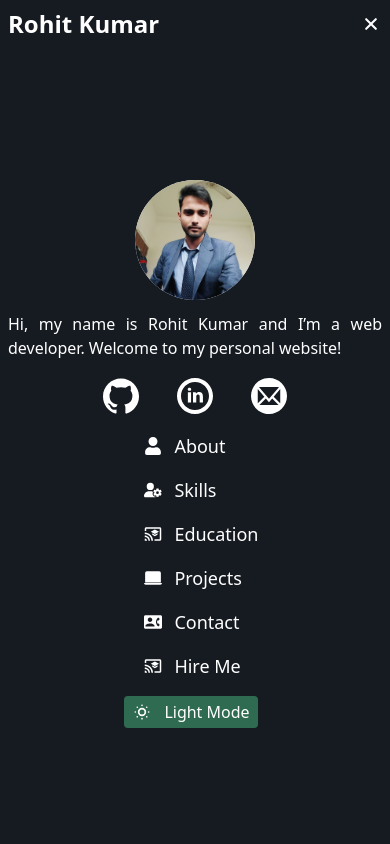
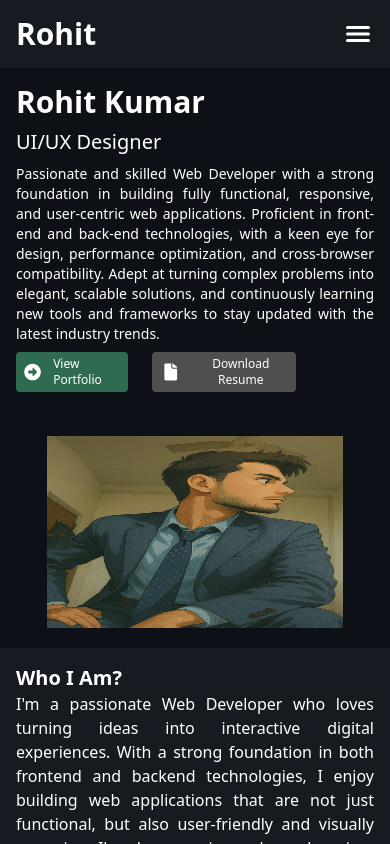
Before and after one commit to RohitKumar495-hub/portfolio, a React (Vite) app in the folder client/: page / in a window 390 px wide. Both pictures are taken after a click on the button 358 px from the left and 34 px from the top of the page. Shown: the top 844 px of the page. Built offline with nearby package versions, Linux system fonts and the light colour scheme.

Commit message:
Error fixed

```diff
--- a/client/src/components/Header.jsx
+++ b/client/src/components/Header.jsx
@@ -37,7 +37,13 @@
 
                 <p className='text-justify text-sm'>Passionate and skilled Web Developer with a strong foundation in building fully functional, responsive, and user-centric web applications. Proficient in front-end and back-end technologies, with a keen eye for design, performance optimization, and cross-browser compatibility. Adept at turning complex problems into elegant, scalable solutions, and continuously learning new tools and frameworks to stay updated with the latest industry trends.</p>
                 <div className='flex gap-6'>
-                    <Link className={`flex items-center md:w-42 w-28 text-xs md:text-base px-2 py-1 cursor-pointer rounded gap-3 ${darkMode ? 'hover:bg-[#264D3F] bg-[#2F6B50]' : 'hover:bg-[#2F6B50] bg-[#54B689]'} text-white`}>
+                    <Link
+                        to='project'
+                        spy={true}
+                        smooth={true}
+                        offset={-70}
+                        duration={500}
+                        className={`flex items-center md:w-42 w-28 text-xs md:text-base px-2 py-1 cursor-pointer rounded gap-3 ${darkMode ? 'hover:bg-[#264D3F] bg-[#2F6B50]' : 'hover:bg-[#2F6B50] bg-[#54B689]'} text-white`}>
                         <FaArrowAltCircleRight size={20}/>
                         View Portfolio
                     </Link>
--- a/client/src/components/MobileNavBar.jsx
+++ b/client/src/components/MobileNavBar.jsx
@@ -6,7 +6,7 @@
 
 const MobileNavBar = ({close , darkMode , setDarkMode}) => {
   return (
-        <div className={`${darkMode ? 'bg-[#161B22]' : 'bg-[#54B689]'} h-screen sticky top-0 left-0 right-0 bottom-0 p-2 text-white`}>
+        <div className={`${darkMode ? 'bg-[#161B22]' : 'bg-[#54B689]'} h-screen p-2 text-white z-50`}>
         <div className='flex items-center justify-between gap-4'>
             <h1 className='text-2xl font-bold'>Rohit Kumar</h1>
             <button onClick={close}>
--- a/client/src/pages/HomePage.jsx
+++ b/client/src/pages/HomePage.jsx
@@ -46,7 +46,7 @@
 
                     {/* mobile navbar */}
 
-                    <div className={`${darkMode ? 'bg-[#161B22]' : 'bg-[#54B689]'} p-4 text-white flex items-center justify-between gap-4 lg:hidden`}>
+                    <div className={`${darkMode ? 'bg-[#161B22]' : 'bg-[#54B689]'} p-4 text-white flex items-center justify-between gap-4 lg:hidden sticky top-0 left-0 right-0 bottom-0 z-50`}>
 
                         <h1 className='text-3xl font-bold'>Rohit</h1>
                         <button className='cursor-pointer' onClick={() => setOpenMobileMenu(true)}>
```
